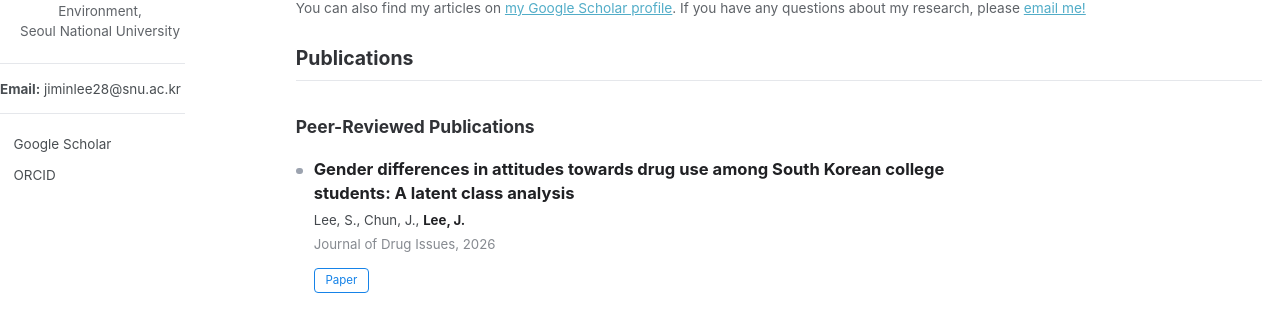
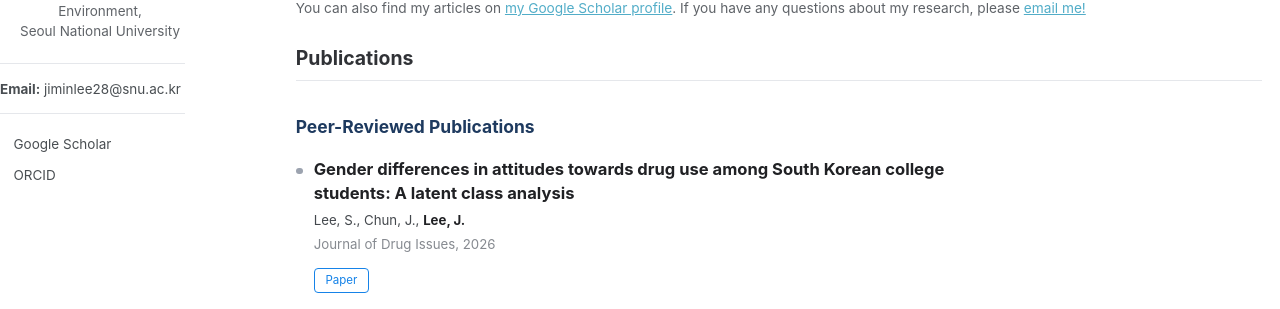
Before and after one commit to jiminlee-research/jiminlee-research.github.io, a Jekyll site: the page built from _pages/publications.html, in a window 1280 px wide. Shown: the part 462-771 px from the top of the page. Built offline with Jekyll 4.4.1, drawn with Linux system fonts in a browser that asks for light colours; a style sheet for code colours, icons or effects is not loaded.

Commit message:
Color section subheadings navy
Co-Authored-By: Claude Opus 5.5 <noreply@anthropic.com>
Claude-Session: https://claude.ai/code/session_01PcjxNfDHwsJtJ6agebrJHV

```diff
--- a/_pages/publications.html
+++ b/_pages/publications.html
@@ -23,7 +23,7 @@ author_profile: true
 .pub-links a:hover { background:#1683e8; color:#fff; }
 .pub-empty { color:#6b7280; font-size:.76rem; }
 @media (max-width:700px){ .pub-item{flex-direction:column;} .pub-thumb{flex-basis:auto;} }
-.pub-group { font-size:.97rem; color:#303236; margin:2rem 0 1.1rem; }
+.pub-group { font-size:.97rem; color:#1e3a5f; margin:2rem 0 1.1rem; }
 .pub-note-small { font-size:.64rem; color:#6b7280; margin:-.8rem 0 1rem; }
 .pub-tile { width:170px; height:100px; border-radius:6px; display:flex; flex-direction:column; align-items:center; justify-content:center; text-align:center; padding:.5rem; box-sizing:border-box; background:linear-gradient(135deg,#1683e8,#5aa9f0); color:#fff; }
 .pub-tile span { font-weight:800; font-size:.8rem; line-height:1.25; }
```
